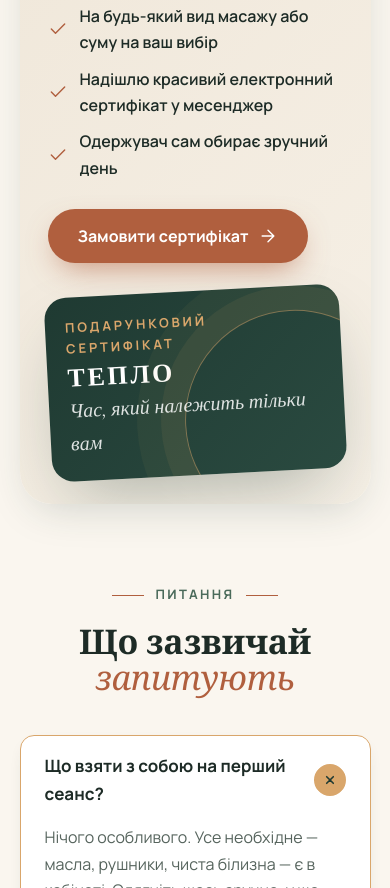
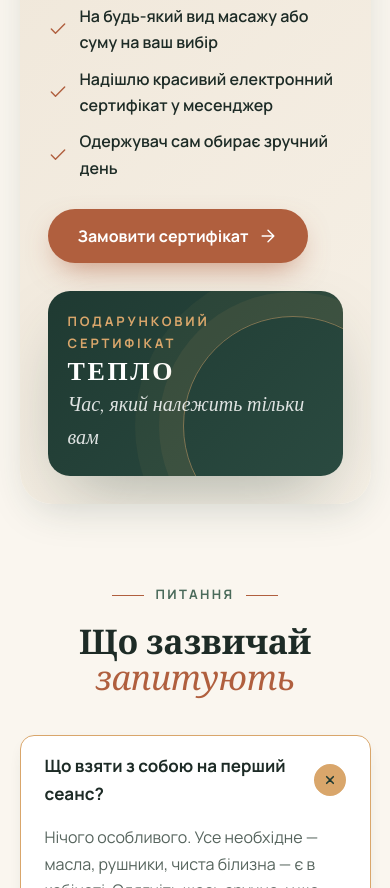
Before and after one commit to suprunelena82-tech/massage, a plain HTML site: page index.html in a window 390 px wide. Shown: the part 11112-12000 px from the top of the page. Drawn offline with nearby package versions, Linux system fonts and the light colour scheme.

Commit message:
Update index.html

```diff
--- a/index.html
+++ b/index.html
@@ -378,6 +378,9 @@ img.is-broken{display:none}
   html{scroll-behavior:auto}
   *,*::before,*::after{animation-duration:.01ms!important;animation-iteration-count:1!important;transition-duration:.01ms!important}
   .js .reveal{opacity:1;transform:none}
+}
+@media (max-width:899px){
+  .gift__card,.gift:hover .gift__card{transform:none}
 }
 </style>
 </head>
```
